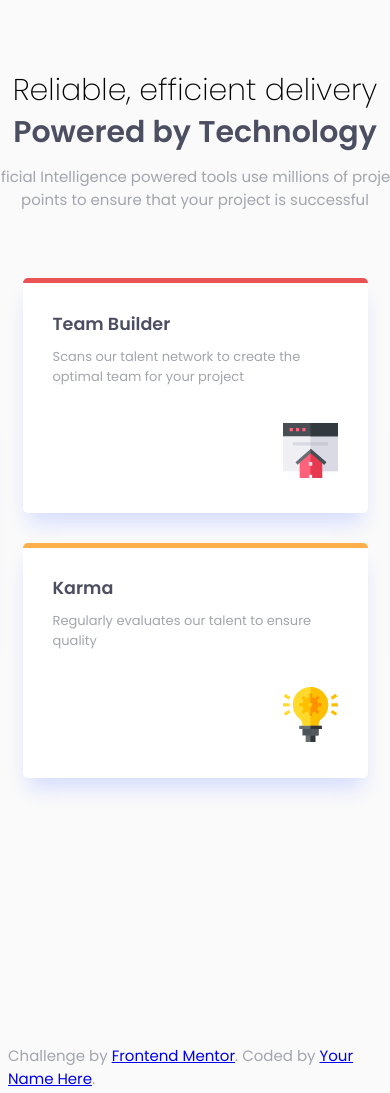
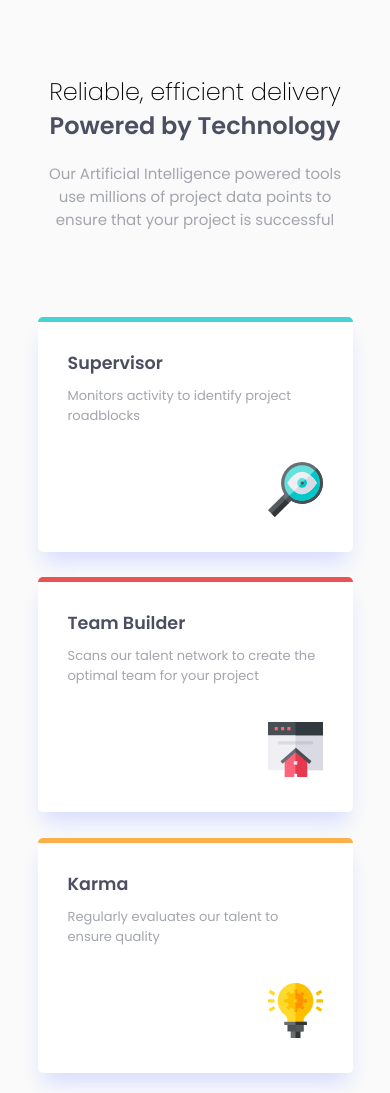
Before and after one commit to hammichalkovic/frontend-mentor-practices, a plain HTML site: page newbie/four-card-feature-section-master/index.html in a window 390 px wide. Shown: the top 1093 px of the page. Drawn offline with Linux system fonts and the light colour scheme.

Commit message:
Finish MV

```diff
--- a/newbie/four-card-feature-section-master/css/style.css
+++ b/newbie/four-card-feature-section-master/css/style.css
@@ -22,7 +22,8 @@ main {
 h1 {
     font-weight: 200;
     margin-bottom: 0;
-    height: 42px;
+    height: 50px;
+    font-size: 36px;
 }
 
 h2, h3 {
@@ -44,7 +45,7 @@ p {
 }
 
 .top h2 {
-    font-size: 30px;
+    font-size: 36px;
     height: 40px;
     margin: 0;
 }
@@ -52,6 +53,7 @@ p {
 .top p {
     width: 500px;
     text-align: center;
+    margin-top: 28px;
 }
 
 .bottom p {
@@ -65,7 +67,7 @@ p {
 div.bottom {
     height: 490px;
     /* border: 1px dotted brown; */
-    margin: auto 0 -35px 0;
+    margin: auto 0 -55px 0;
 
     display: flex;
     justify-content: space-between;
@@ -143,3 +145,87 @@ footer {
     /* border: 1px dotted salmon; */
     margin-top: auto;
 }
+
+@media screen and (max-width: 420px) {
+    body {
+        height: 1450px;
+    }
+
+    .top {
+        margin-top: 50px;
+    }
+
+    h1,
+    .top h2,
+    .top p,
+    footer {
+        width: 315px;
+        text-align: center;
+    }
+
+    h1,
+    .top h2 {
+        font-size: 24px;
+        height: 34px;
+    }
+
+    .top p {
+        margin: 20px 0 33px 0;
+    }
+
+    div.bottom {
+        flex-direction: column;
+        height: 1200px;
+    }
+
+    .bottom p {
+        width: 255px;
+    }
+
+    div.part1,
+    div.part2,
+    div.part3,
+    div.part4 {
+        box-sizing: border-box;
+        height: 235px;
+        width: 315px;
+        /* border: 1px solid blueviolet; */
+        border-radius: 5px;
+        border-top: 5px solid;
+        background-color: white;
+        display: flex;
+        flex-direction: column;
+        padding: 10px 30px;
+        box-shadow: 0px 15px 20px -5px hsl(230, 100%, 92%);
+    }
+
+
+    div.middlecolumn {
+        height: 496px;
+    }
+
+    div.part1 {
+        margin-bottom: 25px;
+    }
+
+    div.part4 {
+        margin-top: 25px;
+    }
+
+    div.part1 {
+        border-top-color: hsl(180, 62%, 55%);
+    }
+
+    div.part2 {
+        border-top-color: hsl(0, 78%, 62%);
+    }
+
+    div.part3 {
+        border-top-color: hsl(34, 97%, 64%);
+    }
+
+    div.part4 {
+        border-top-color: hsl(212, 86%, 64%);
+    }
+
+}
--- a/newbie/four-card-feature-section-master/index.html
+++ b/newbie/four-card-feature-section-master/index.html
@@ -43,7 +43,7 @@
   <footer>
     <p class="attribution">
       Challenge by <a href="https://www.frontendmentor.io?ref=challenge" target="_blank">Frontend Mentor</a>.
-      Coded by <a href="#">Your Name Here</a>.
+      Coded by <a href="https://github.com/hammichalkovic">hammichalkovic</a>.
     </p>
   </footer>
 </body>
```
